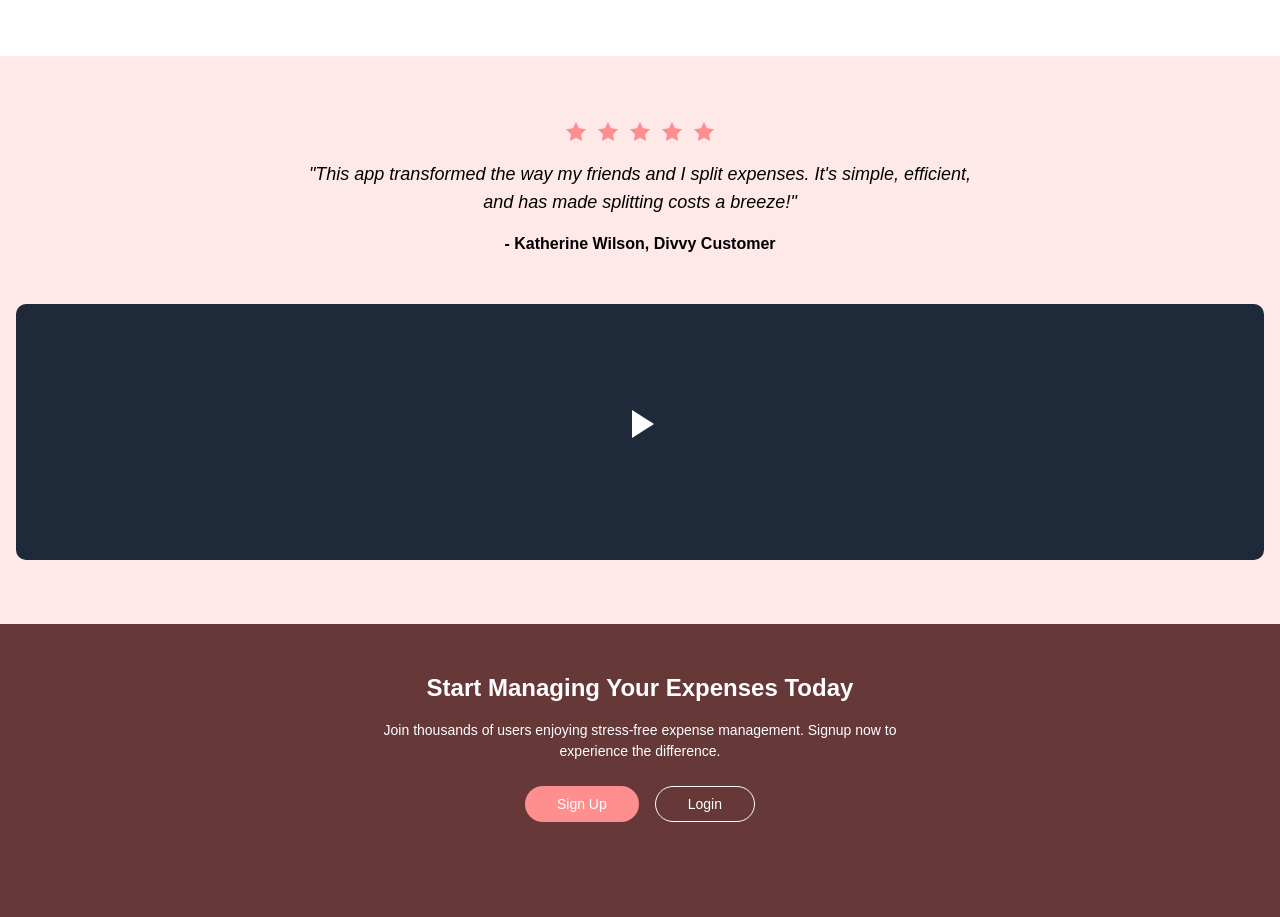
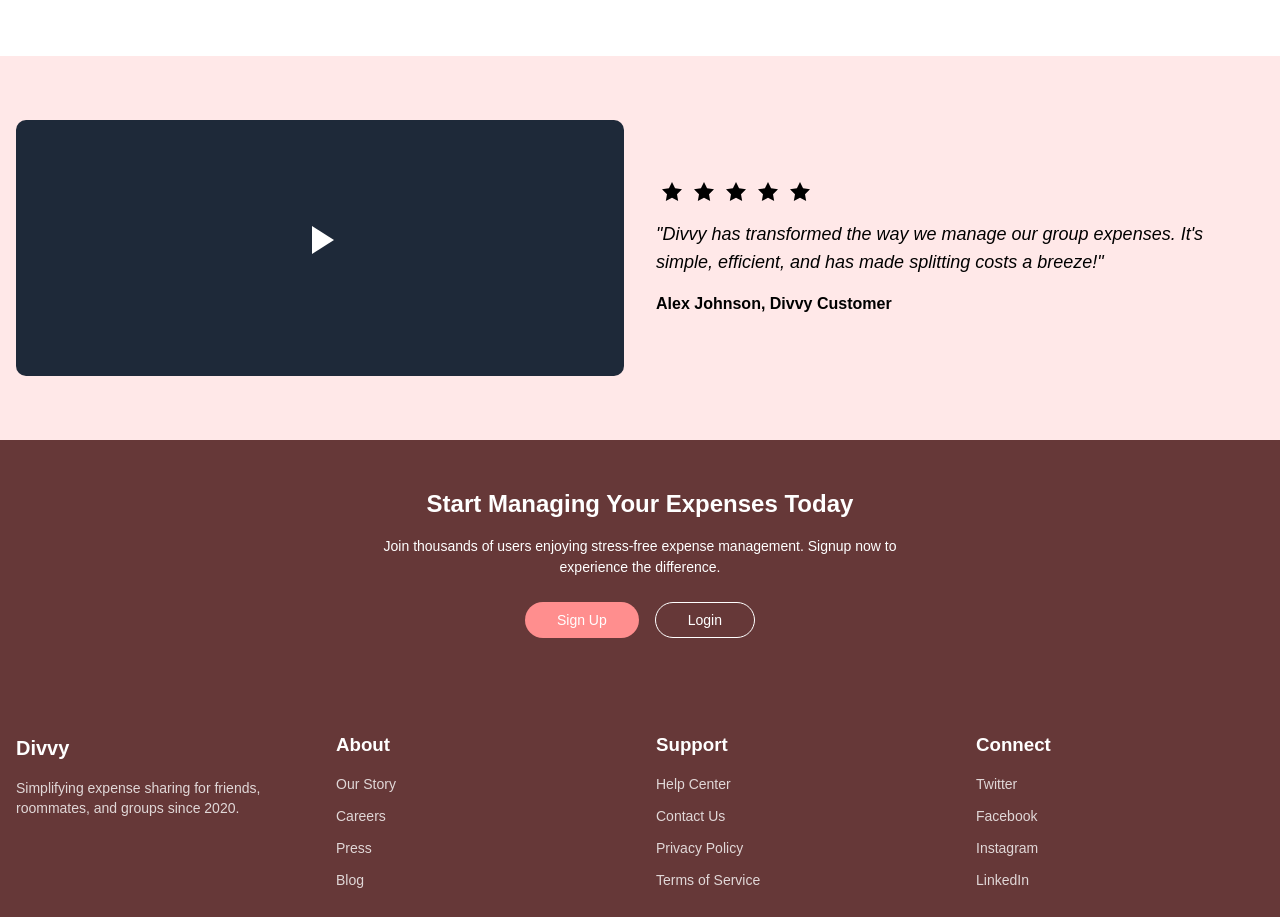
Before and after one commit to emmanuelkumah/trello-trailblazers, a React (Vite) app in the folder frontend/: page / in a window 1280 px wide. Shown: the part 3380-4297 px from the top of the page. Built offline with nearby package versions, Linux system fonts and the light colour scheme; a web font is replaced by a local one.

Commit message:
style: update the style of the testimonial section

```diff
--- a/frontend/src/pages/landing/sections/Testimonials.tsx
+++ b/frontend/src/pages/landing/sections/Testimonials.tsx
@@ -1,41 +1,48 @@
 const Testimonials = () => {
   return (
-    <section className="py-16 bg-[#FFE8E8]">
-      <div className="container mx-auto px-4">
-        <div className="flex flex-col items-center mb-12">
-          <div className="flex mb-4">
-            {[1, 2, 3, 4, 5].map((star) => (
+    <section className='py-16 bg-[#FFE8E8]'>
+      <div className='container mx-auto px-4'>
+        <div className='grid grid-cols-1 lg:grid-cols-2 gap-8 items-center'>
+          {/* Left Column: Grey Box */}
+          <div className='bg-gray-800 h-64 rounded-lg flex items-center justify-center'>
+            <div className='text-white text-center'>
               <svg
-                key={star}
-                xmlns="http://www.w3.org/2000/svg"
-                width="24"
-                height="24"
-                viewBox="0 0 24 24"
-                fill="#FF8E8E"
-                className="mx-1"
+                xmlns='http://www.w3.org/2000/svg'
+                width='48'
+                height='48'
+                viewBox='0 0 24 24'
+                fill='white'
+                className='mx-auto mb-4'
               >
-                <path d="M12 2l3.09 6.26L22 9.27l-5 4.87 1.18 6.88L12 17.77l-6.18 3.25L7 14.14 2 9.27l6.91-1.01L12 2z" />
+                <path d='M8 5v14l11-7z' />
               </svg>
-            ))}
+            </div>
           </div>
-          <p className="text-center text-lg italic max-w-2xl mb-4">
-            "This app transformed the way my friends and I split expenses. It's simple, efficient, and has made splitting costs a breeze!"
-          </p>
-          <div className="font-semibold">- Katherine Wilson, Divvy Customer</div>
-        </div>
 
-        <div className="bg-gray-800 h-64 rounded-lg flex items-center justify-center">
-          <div className="text-white text-center">
-            <svg
-              xmlns="http://www.w3.org/2000/svg"
-              width="48"
-              height="48"
-              viewBox="0 0 24 24"
-              fill="white"
-              className="mx-auto mb-4"
-            >
-              <path d="M8 5v14l11-7z" />
-            </svg>
+          {/* Right Column: Text Content */}
+          <div className='flex flex-col items-center lg:items-start'>
+            <div className='flex mb-4'>
+              {[1, 2, 3, 4, 5].map((star) => (
+                <svg
+                  key={star}
+                  xmlns='http://www.w3.org/2000/svg'
+                  width='24'
+                  height='24'
+                  viewBox='0 0 24 24'
+                  fill='#000000'
+                  className='mx-1'
+                >
+                  <path d='M12 2l3.09 6.26L22 9.27l-5 4.87 1.18 6.88L12 17.77l-6.18 3.25L7 14.14 2 9.27l6.91-1.01L12 2z' />
+                </svg>
+              ))}
+            </div>
+            <p className='text-center lg:text-left text-lg italic max-w-2xl mb-4'>
+              "Divvy has transformed the way we manage our group expenses. It's
+              simple, efficient, and has made splitting costs a breeze!"
+            </p>
+            <div className='font-semibold'>
+              Alex Johnson, Divvy Customer
+            </div>
           </div>
         </div>
       </div>
```
